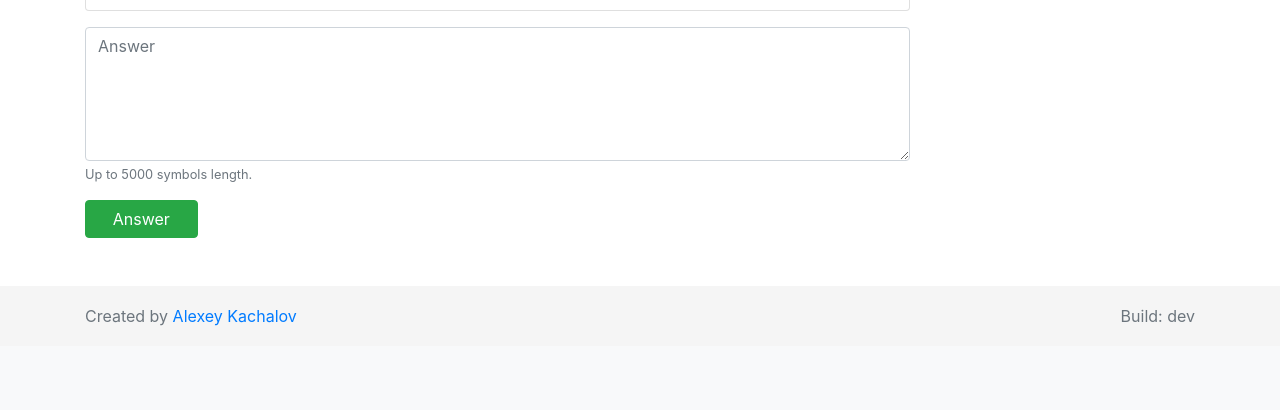
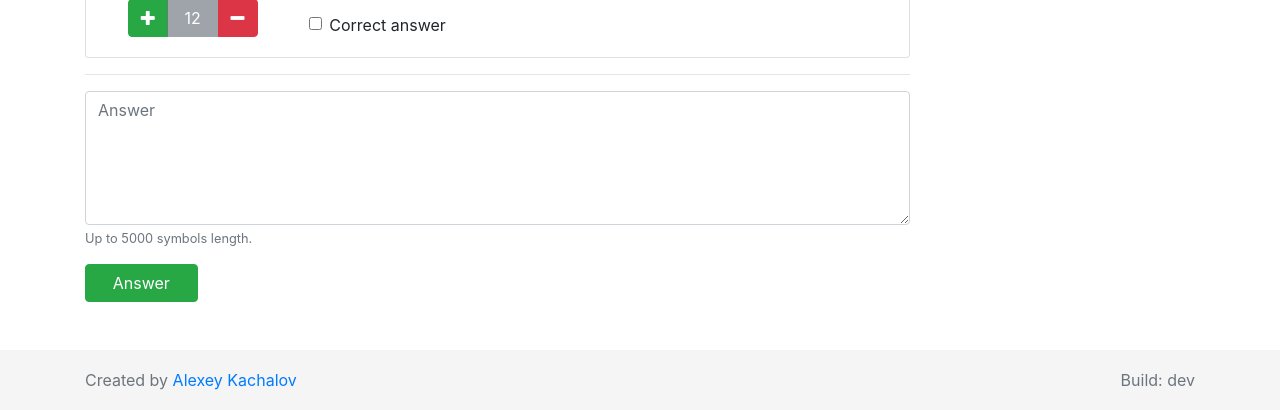
Before and after one commit to Kachalov/technopark-web, a Django app: page /q/1 in a window 1280 px wide. Shown: the part 1980-2390 px from the top of the page. Before the commit the page ends 2306 px from the top, so only its background shows below. Run offline with Django 3.2, Linux system fonts and the light colour scheme; some libraries are stand-ins or nearby versions.

Commit message:
Fixed title, current user, changed search form and voting

```diff
--- a/bufferoverflow/settings.py
+++ b/bufferoverflow/settings.py
@@ -74,6 +74,7 @@
 
                 'tags.context_processors.popular_tags',
                 'users.context_processors.best_users',
+                'users.context_processors.current_user',
                 'bufferoverflow.context_processors.app_info',
             ],
         },
--- a/questions/views.py
+++ b/questions/views.py
@@ -6,7 +6,6 @@
 def questions(req, p=1):
     return render(req, 'questions/index.html', {
         'title': 'Explore',
-        'login': 'Kachalov',
         'pages': 11,
         'page': 4,
         'questions': [
--- a/templates/base.html
+++ b/templates/base.html
@@ -6,7 +6,7 @@
   <meta name="author" content="Alexey Kachalov">
   <link rel="icon" href="/static/favicon.ico">
 
-  <title>{{ title }} | BufferOverflow</title>
+  <title>{% if title %}{{ title }} | {% endif %}BufferOverflow</title>
 
   <link href="/static/css/bootstrap.min.css" rel="stylesheet">
   <link href="/static/css/fontawesome-all.css" rel="stylesheet">
@@ -48,21 +48,22 @@
               <div class="input-group">
                 <input type="text" class="form-control" placeholder="Search">
                 <div class="input-group-append">
-                  <button class="btn btn-outline-success" type="button">Ask!</button>
+                  <button class="btn btn-outline-success" type="button"><i class="fas fa-search"></i></button>
+                  <a class="btn btn-outline-info"href="/q/new"><i class="fas fa-plus"></i></a>
                 </div>
               </div>
             </form>
           </li>
           <li class="nav-item">
-            {% if login %}
+            {% if current_user %}
             <div class="container">
               <div class="row">
                 <div class="col">
-                  <img src="https://kistriver.com/avatars/{{ login }}.png" style="max-height: 80px;"
+                  <img src="https://kistriver.com/avatars/{{ current_user.login }}.png" style="max-height: 80px;"
                   class="rounded float-right img-fluid" alt="...">
                 </div>
                 <div class="col-8">
-                  <div class="h-25 h5">{{ login }}</div>
+                  <div class="h-25 h5">{{ current_user.login }}</div>
                   <div class="h-75">
                     <div class="btn-group" role="group">
                       <a href="#" class="btn btn-outline-info my-2 my-sm-0">Settings</a>
--- a/templates/questions/question.html
+++ b/templates/questions/question.html
@@ -8,9 +8,13 @@
 {% block body_content %}
 {{ question(q, answer=False) }}
 
+<hr />
+
 {% for c in comments %}
   {{ comment(c) }}
 {% endfor %}
+
+<hr />
 
 <form method="post" id="answer">
 <div class="row mt-3">
--- a/templates/utils/comments.html
+++ b/templates/utils/comments.html
@@ -8,9 +8,9 @@
             <img src="https://kistriver.com/avatars/{{ a.author }}.png" class="rounded w-100">
           </div>
           <div class="btn-group w-75" role="group">
-            <button type="button" class="btn btn-success">+</button>
+            <button type="button" class="btn btn-success"><i class="fas fa-plus"></i></button>
             <button class="btn btn-secondary btn-disabled w-75" disabled>{{ a.rating }}</button>
-            <button type="button" class="btn btn-danger">-</button>
+            <button type="button" class="btn btn-danger"><i class="fas fa-minus"></i></button>
           </div>
         </div>
         <div class="col d-flex align-items-start flex-column">
--- a/templates/utils/questions.html
+++ b/templates/utils/questions.html
@@ -8,9 +8,9 @@
             <img src="https://kistriver.com/avatars/{{ q.author }}.png" class="rounded w-100">
           </div>
           <div class="btn-group w-75" role="group">
-            <button type="button" class="btn btn-success">+</button>
+            <button type="button" class="btn btn-success"><i class="fas fa-plus"></i></button>
             <button class="btn btn-secondary btn-disabled w-75" disabled>{{ q.rating }}</button>
-            <button type="button" class="btn btn-danger">-</button>
+            <button type="button" class="btn btn-danger"><i class="fas fa-minus"></i></button>
           </div>
         </div>
         <div class="col d-flex align-items-start flex-column">
--- a/users/context_processors.py
+++ b/users/context_processors.py
@@ -2,3 +2,12 @@
     return dict(best_members=[
         'Kachalov', 'Buglight', 'Anonymous'
     ])
+
+
+def current_user(req):
+    return dict(
+        current_user=dict(
+            login='Kachalov',
+            id=1,
+        ),
+    )
```
